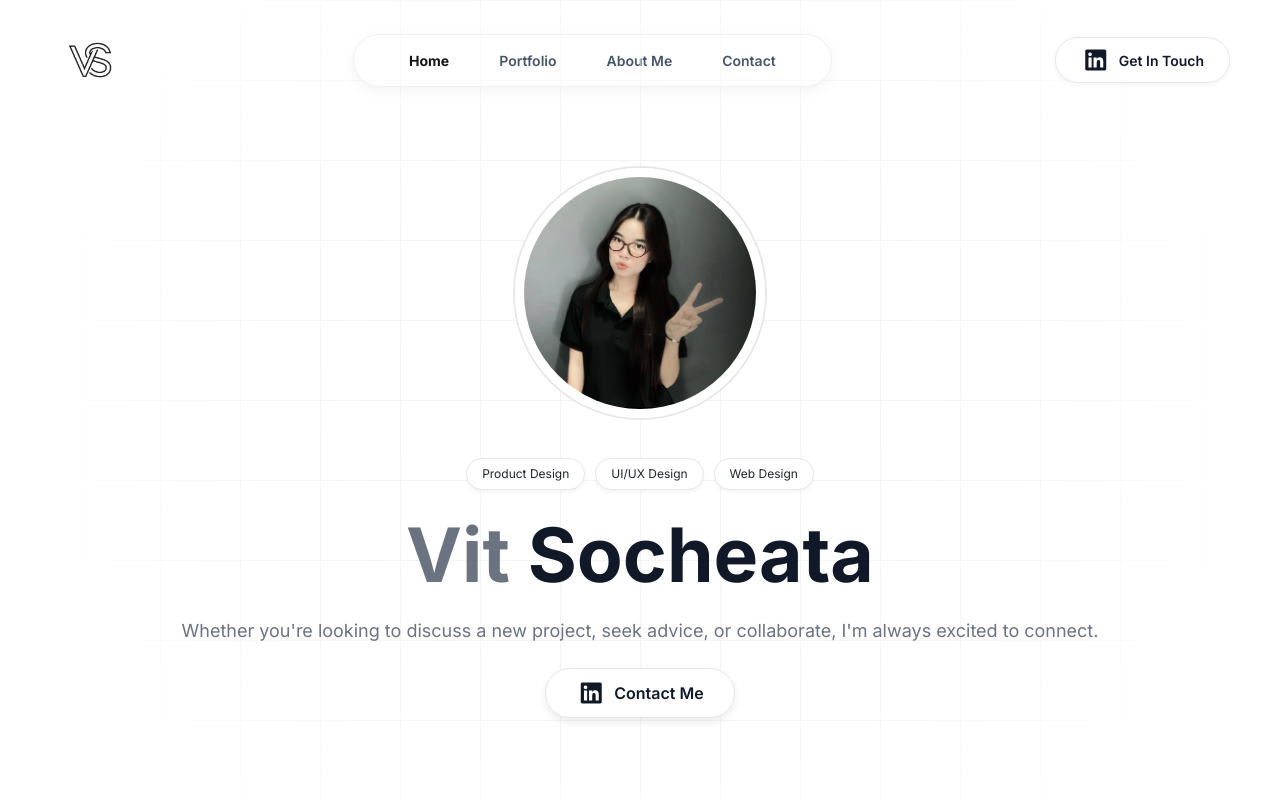
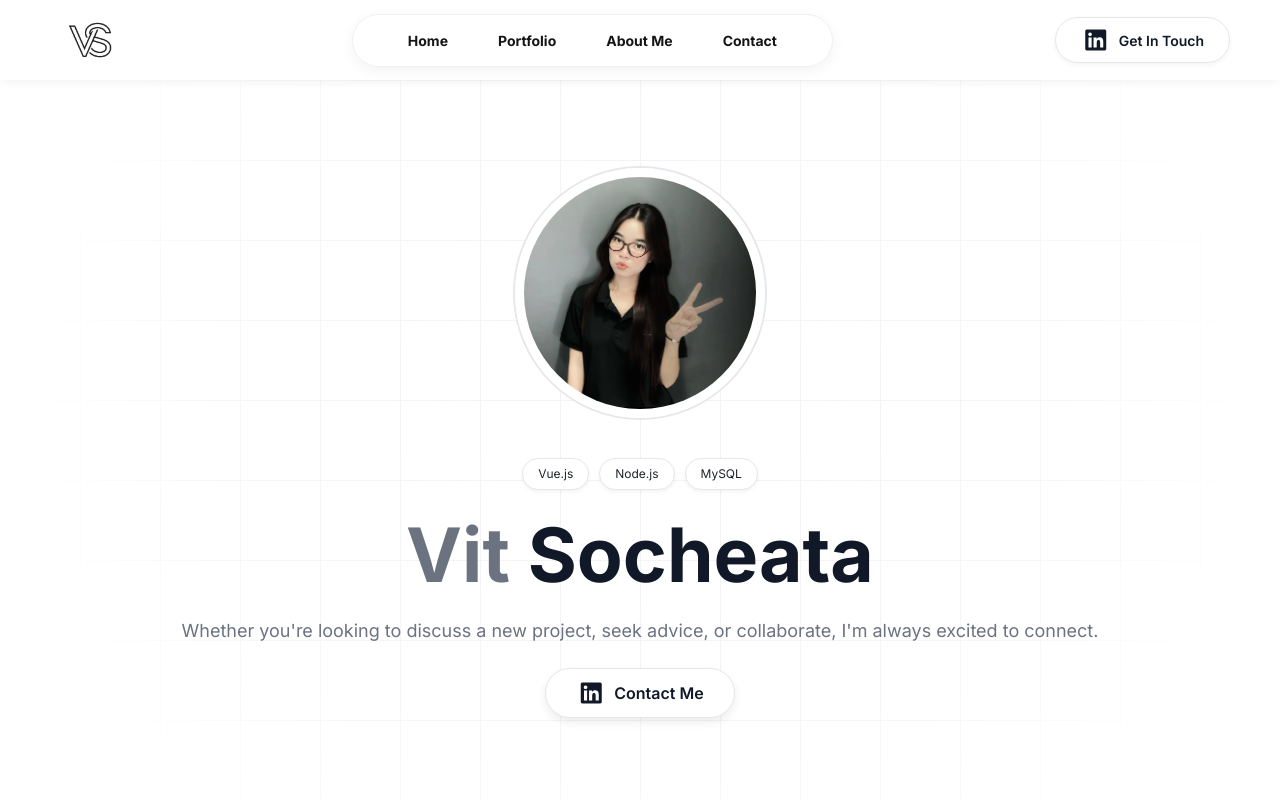
Before and after one commit to VitSocheata/SocheataVit-Portfolio, a Vue app: page / in a window 1280 px wide. Shown: the top 800 px of the page. Built offline with nearby package versions, Linux system fonts and the light colour scheme.

Commit message:
update scroll to home

```diff
--- a/src/assets/main.css
+++ b/src/assets/main.css
@@ -9,6 +9,7 @@ body {
 .hero-container {
   background-color: #ffffff;
  overflow: visible;
+ padding-top: 60px;
 
 }
 .hero-container::before {
--- a/src/components/home/EducationSection.vue
+++ b/src/components/home/EducationSection.vue
@@ -1,5 +1,5 @@
 <template>
-  <section class="education-section">
+  <section id="about" class="education-section">
     <div class="container">
       <div class="name-title">
         <h2>Education <br />& <span>Courses</span></h2>
--- a/src/components/home/HeroSection.vue
+++ b/src/components/home/HeroSection.vue
@@ -1,12 +1,12 @@
 <template>
-  <div class="hero-container">
+  <div  id="home" class="hero-container">
     <div class="content text-center mt-5">
       <div class="profile-img-wrapper mb-4">
         <img :src="socheata" class="profile-img" alt="Profile" />
         <div class="badge-container">
-          <span class="badge-skill">Product Design</span>
-          <span class="badge-skill">UI/UX Design</span>
-          <span class="badge-skill">Web Design</span>
+          <span class="badge-skill">Vue.js</span>
+          <span class="badge-skill">Node.js</span>
+          <span class="badge-skill">MySQL</span>
         </div>
       </div>
 
@@ -19,10 +19,7 @@
         </button>
       </div>
     </div>
-    <MyWork/>
-    <EducationSection/>
-    <SkillSet/>
-    <Portfolio/>
+
 
   </div>
 </template>
@@ -30,10 +27,7 @@
 <script setup>
 import socheata from '@/assets/images/sct.JPEG'
 // import socheata from '@/assets/images/sct.jpg'
-import MyWork from './WorkHistory.vue';
-import EducationSection from './EducationSection.vue';
-import SkillSet from './SkillSet.vue';
-import Portfolio from './Portfolio.vue';
+
 </script>
 
 <style scoped>
--- a/src/components/home/Portfolio.vue
+++ b/src/components/home/Portfolio.vue
@@ -1,5 +1,5 @@
 <template>
-  <section class="portfolio-section">
+  <section id="portfolio" class="portfolio-section">
     <div class="container">
 
       <div class="section-header">
--- a/src/components/home/SkillSet.vue
+++ b/src/components/home/SkillSet.vue
@@ -107,9 +107,9 @@ const generalSkills = [
 }
 
 .tags span {
-  padding: 12px 20px;
+  padding: 7px 20px;
   border: 1px solid #d1d5db;
-  border-radius: 999px;
+  border-radius: 10px;
 
   background: #fff;
   color: #374151;
@@ -161,7 +161,7 @@ const generalSkills = [
   }
 
   .tags span {
-    padding: 10px 16px;
+    padding: 7px 16px;
     font-size: 14px;
   }
 }
--- a/src/components/layout/Navbar.vue
+++ b/src/components/layout/Navbar.vue
@@ -8,12 +8,13 @@
         <span></span><span></span><span></span>
       </div>
       <div class="nav-links" :class="{ 'active': isMenuOpen }">
-        <router-link :to="{name: 'home'}">Home</router-link>
-        <router-link :to="{name: 'portfolio'}">Portfolio</router-link>
-        <router-link :to="{name: 'aboutMe'}">About Me</router-link>
-        <router-link :to="{name: 'contact'}">Contact</router-link>
+        <router-link :to="{ name: 'home', hash: '#home' }">Home</router-link>
+        <router-link :to="{ name: 'home', hash: '#portfolio' }">Portfolio</router-link>
+        <router-link :to="{ name: 'home', hash: '#about' }">About Me</router-link>
+        <router-link :to="{ name: 'home', hash: '#contact' }">Contact</router-link>
       </div>
       <button class="btn-contact"><i class="fab fa-linkedin fs-4"></i>Get In Touch</button>
+
     </nav>
   </div>
 </template>
@@ -29,14 +30,26 @@ const toggleMenu = () => {
 </script>
 
 <style scoped>
+html {
+  scroll-behavior: smooth;
+  scroll-padding-top: 100px;
+}
 
 .navbar-custom {
   display: flex;
   justify-content: space-between;
   align-items: center;
-  padding: 20px 50px;
-  position: relative !important;
+  padding: 0px 50px;
+  position: fixed !important;
+  top: 0;
+  left: 0;
+  width: 100%;
+  background: rgba(255, 255, 255, 0.95);
+  backdrop-filter: blur(10px);
+  z-index: 1000;
+  box-shadow: 0 2px 10px rgba(0,0,0,.05);
   min-height: 80px;
+  box-sizing: border-box;
 }
 .nav-links {
   display: flex;
@@ -60,6 +73,7 @@ const toggleMenu = () => {
   font-weight: 600;
   transition: color 0.3s ease;
   font-size: 14px;
+  cursor: pointer;
 }
 .nav-links a:hover {
   color: #000000;
@@ -72,14 +86,12 @@ const toggleMenu = () => {
   font-size: 14px;
 }
 
-.nav-links a.router-link-active {
+.nav-links a.router-link-active,
+.nav-links a.router-link-exact-active {
   color: #151515 !important;
   font-weight: 700;
 }
 
-.nav-links a.router-link-exact-active {
-  color: #151515 !important;
-}
 @media (max-width: 768px) {
 
   .navbar-custom {
@@ -106,7 +118,7 @@ const toggleMenu = () => {
 
   .nav-links {
     position: absolute;
-    top: 40%;
+    top: 80px;
     left: 230px;
     right: 50px;
     display: none;
--- a/src/router/index.js
+++ b/src/router/index.js
@@ -11,7 +11,16 @@ const router = createRouter({
     { path: '/portfolio', name: 'portfolio', component: PortfolioView },
     { path: '/about-me', name: 'aboutMe',component: AboutMe},
     { path: '/contact', name: 'contact', component: ContactView }
-  ]
+  ],
+  scrollBehavior(to, from, savedPosition) {
+    if (to.hash) {
+      return {
+        el: to.hash,
+        behavior: 'smooth',
+      };
+    }
+    return { top: 0, behavior: 'smooth' };
+  }
 });
 
 export default router;
--- a/src/views/HomeView.vue
+++ b/src/views/HomeView.vue
@@ -1,9 +1,17 @@
 <template>
   <div>
     <HeroSection/>
+    <MyWork/>
+    <EducationSection/>
+    <SkillSet/>
+    <Portfolio/>
   </div>
 </template>
 <script setup >
 import HeroSection from '@/components/home/HeroSection.vue';
+import MyWork from '@/components/home/WorkHistory.vue';
+import EducationSection from '@/components/home/EducationSection.vue';
+import SkillSet from '@/components/home/SkillSet.vue';
+import Portfolio from '@/components/home/Portfolio.vue';
 
 </script>
```
